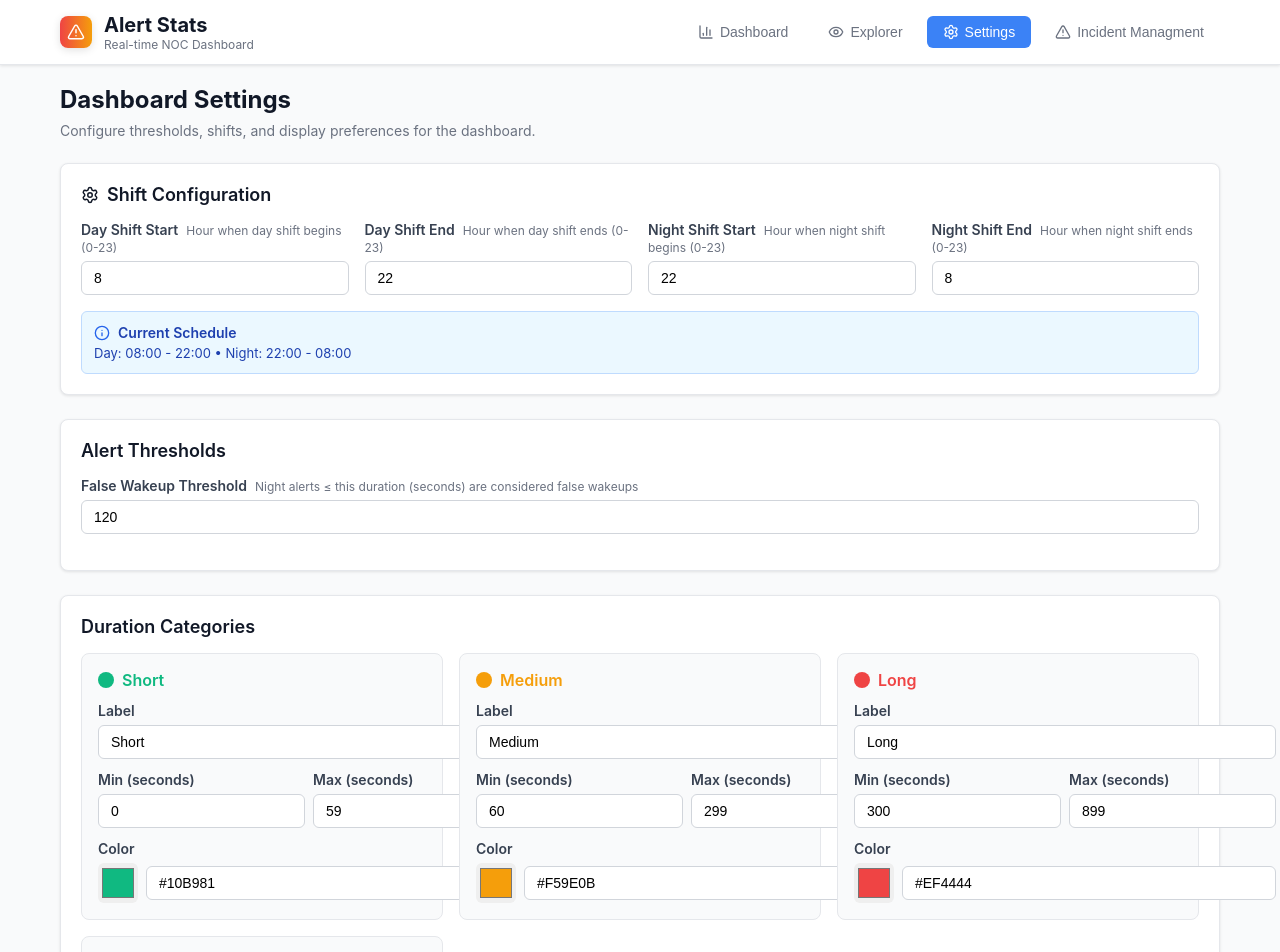
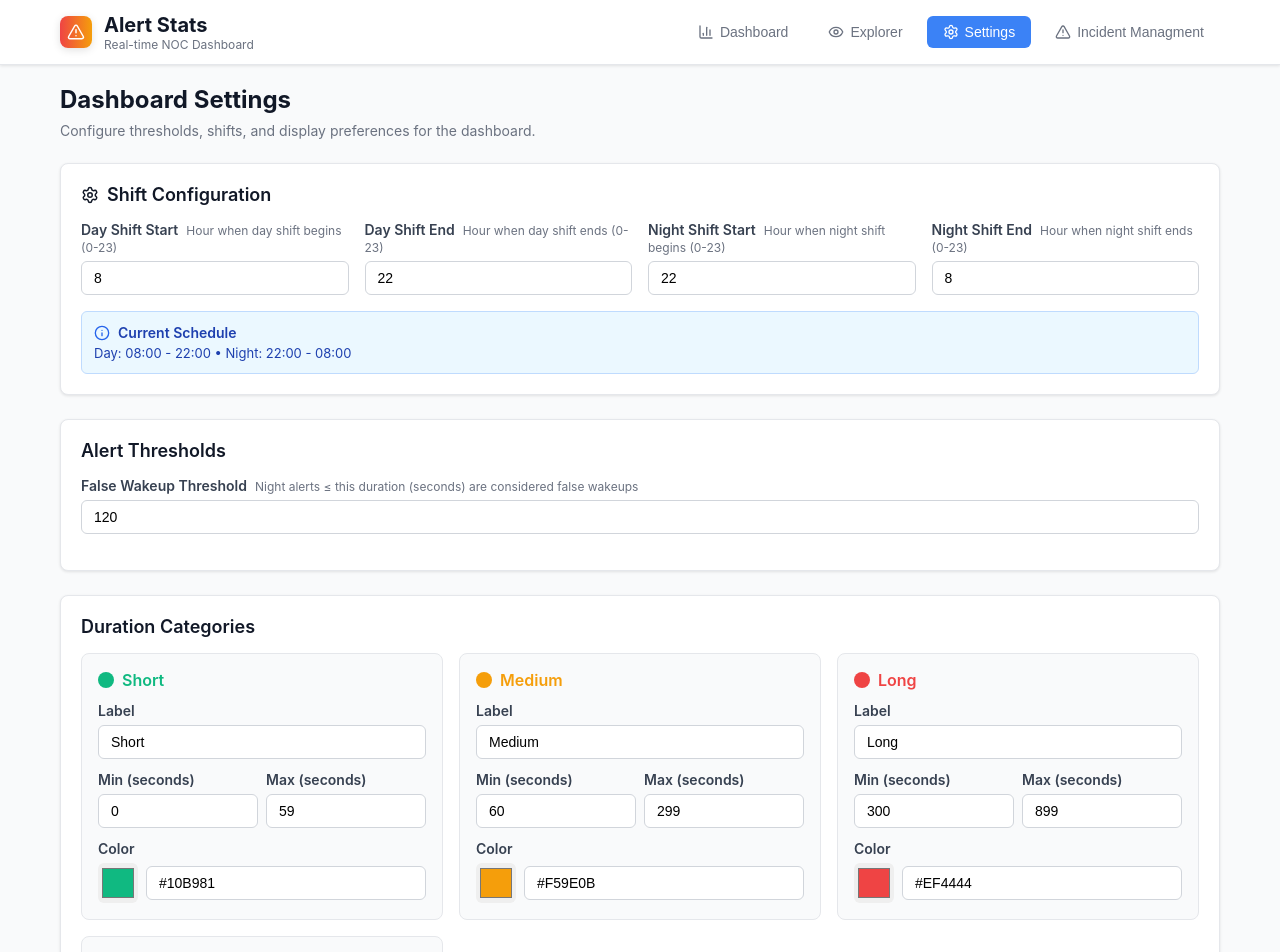
Before and after one commit to OryanY/alerts, a React (Create React App) app in the folder frontend/: page /settings in a window 1280 px wide. Shown: the top 952 px of the page. Built offline with nearby package versions, Linux system fonts and the light colour scheme; no server answers.

Commit message:
work work work work work

```diff
--- a/frontend/src/pages/IncidentManagment.jsx
+++ b/frontend/src/pages/IncidentManagment.jsx
@@ -18,7 +18,6 @@ const IncidentManagement = () => {
     u_site: '',
     u_network: '',
     u_impact_technology: '',
-    connection_string: '',
     assignment_group: '',
     u_monitor_identifier: 'עלה בניטור'
   });
@@ -251,7 +250,6 @@ const IncidentManagement = () => {
       u_site: '',
       u_network: '',
       u_impact_technology: '',
-      connection_string: '',
       assignment_group: '',
       u_monitor_identifier: 'עלה בניטור'
     });
@@ -288,7 +286,6 @@ const IncidentManagement = () => {
       u_site: mapping.u_site || '',
       u_network: mapping.u_network || '',
       u_impact_technology: mapping.u_impact_technology || '',
-      connection_string: mapping.connection_string || '',
       assignment_group: mapping.assignment_group || '',
       u_monitor_identifier: mapping.u_monitor_identifier || 'עלה בניטור'
     });
--- a/frontend/src/pages/SettingsPage.jsx
+++ b/frontend/src/pages/SettingsPage.jsx
@@ -30,23 +30,42 @@ const SettingsPage = () => {
   };
 
   const updateLocalConfig = (path, value) => {
-    setLocalConfig(prev => {
-      const updated = { ...prev };
+    // Safely update nested paths without mutating arrays into plain objects
+    setLocalConfig((prev) => {
       const keys = path.split('.');
-      let current = updated;
+
+      // Clone root appropriately
+      const updated = Array.isArray(prev) ? [...prev] : { ...prev };
+      let cursor = updated;
 
       for (let i = 0; i < keys.length - 1; i++) {
-        current[keys[i]] = { ...current[keys[i]] };
-        current = current[keys[i]];
+        const k = keys[i];
+        const nextK = keys[i + 1];
+        const isNextIndex = String(Number(nextK)) === nextK;
+
+        const curVal = cursor[k];
+        let newVal;
+
+        if (curVal === undefined || curVal === null) {
+          // Create container based on the next key type
+          newVal = isNextIndex ? [] : {};
+        } else {
+          // Preserve arrays vs objects when cloning
+          newVal = Array.isArray(curVal) ? [...curVal] : { ...curVal };
+        }
+
+        cursor[k] = newVal;
+        cursor = cursor[k];
       }
 
-      current[keys[keys.length - 1]] = value;
+      const lastKey = keys[keys.length - 1];
+      cursor[lastKey] = value;
       return updated;
     });
   };
 
   const LabeledInput = ({ label, value, onChange, type = 'number', min, max, placeholder, description }) => (
-    <div style={{ display: 'grid', gap: 6 }}>
+    <div style={{ display: 'grid', gap: 6, minWidth: 0 }}>
       <label style={{ fontSize: 14, fontWeight: 600, color: '#374151' }}>
         {label}
         {description && (
@@ -68,11 +87,11 @@ const SettingsPage = () => {
   );
 
   const ColorInput = ({ label, value, onChange }) => (
-    <div style={{ display: 'grid', gap: 6 }}>
+    <div style={{ display: 'grid', gap: 6, minWidth: 0 }}>
       <label style={{ fontSize: 14, fontWeight: 600, color: '#374151' }}>
         {label}
       </label>
-      <div style={{ display: 'flex', alignItems: 'center', gap: 8 }}>
+      <div style={{ display: 'flex', alignItems: 'center', gap: 8, minWidth: 0 }}>
         <input
           type="color"
           value={value}
@@ -83,7 +102,7 @@ const SettingsPage = () => {
           type="text"
           value={value}
           onChange={(e) => onChange(e.target.value)}
-          style={{ ...S.input, flex: 1 }}
+          style={{ ...S.input, flex: 1, minWidth: 0 }}
           placeholder="#000000"
         />
       </div>
--- a/frontend/src/utils/styles.jsx
+++ b/frontend/src/utils/styles.jsx
@@ -20,7 +20,16 @@ export const S = {
   pill: (color) => ({
     background:`${color}20`, color, padding:'4px 8px', borderRadius:12, fontSize:11, fontWeight:600
   }),
-  input: { padding:'8px 12px', border:'1px solid #D1D5DB', borderRadius:6, fontSize:14 },
+  input: {
+    padding:'8px 12px',
+    border:'1px solid #D1D5DB',
+    borderRadius:6,
+    fontSize:14,
+    width:'100%',
+    maxWidth:'100%',
+    minWidth:0,
+    boxSizing:'border-box'
+  },
   select: { padding:'8px 12px', border:'1px solid #D1D5DB', borderRadius:6, fontSize:14 },
   tableHeadCell: { padding:12, textAlign:'left', cursor:'pointer', fontWeight:600, borderBottom:'2px solid #E5E7EB' },
   tableCell: { padding:12 },
```
Also changed, not shown: 2 other files (tests, documents, lock files or other folders).
